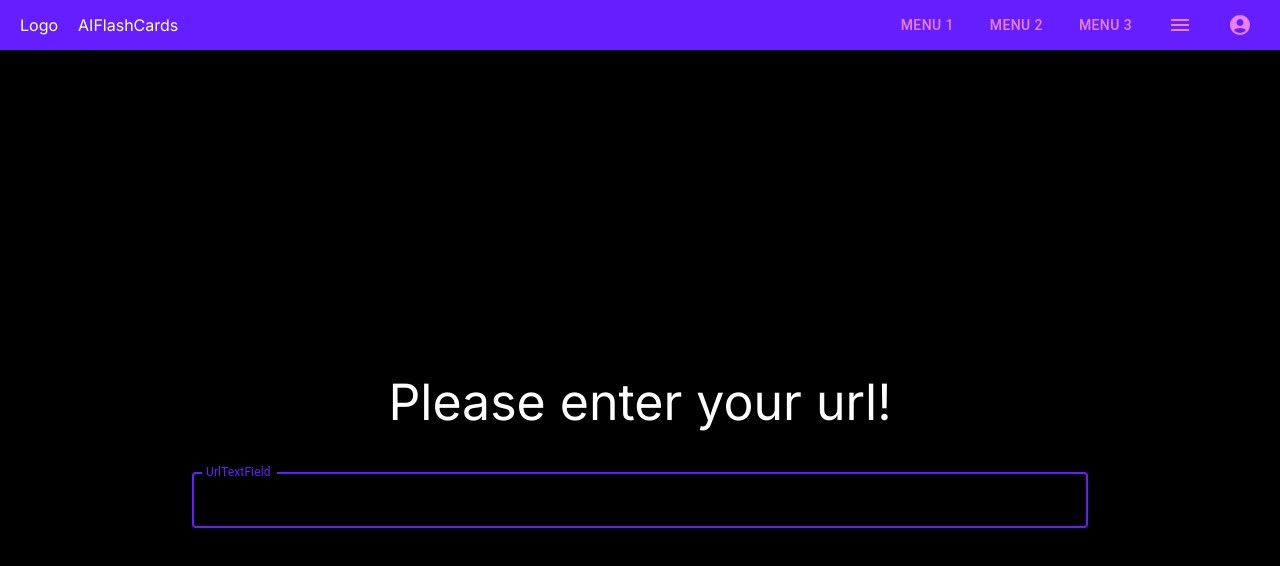
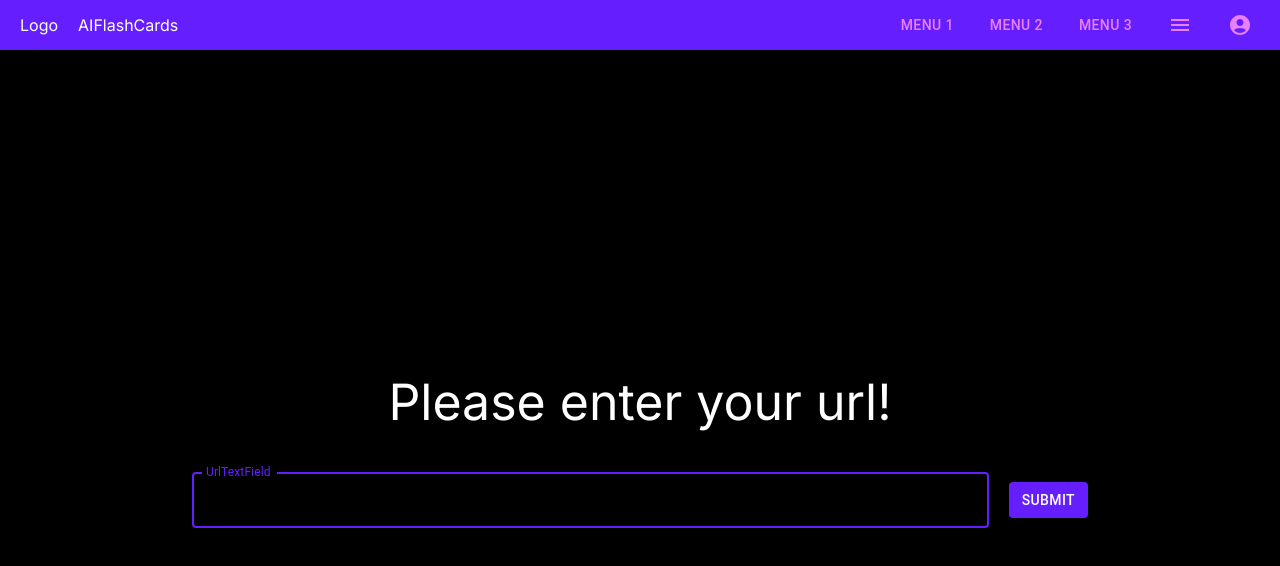
Before and after one commit to JonathanAHerrera/FlashcardAI, a Next.js app in the folder flashcardai/: page / in a window 1280 px wide. Shown: the top 566 px of the page. Built offline with nearby package versions, Linux system fonts and the light colour scheme.

Commit message:
Add submit button

```diff
--- /dev/null
+++ b/flashcardai/app/api/transcript/route.js
@@ -0,0 +1 @@
+import {NextResponse} from 'next/server'
--- a/flashcardai/app/page.js
+++ b/flashcardai/app/page.js
@@ -56,8 +56,9 @@ export default function Home() {
         </Box>
         <Box width={'100%'} height={'100vh'} display={'flex'} justifyContent={'center'} alignItems={'center'} flexDirection={'column'} gap={'40px'}>
           <Box color={'#ffffff'} fontSize={'50px'}>Please enter your url!</Box>
-          <Box width={'70%'} display={'flex'} justifyContent={'center'} alignItems={'center'}>
+          <Box width={'70%'} display={'flex'} justifyContent={'center'} alignItems={'center'} gap='20px'>
             <TextField fullWidth label="UrlTextField" id="UrlTextField" sx={{ input: { color: '#ffffff' } }} focused/>
+            <Button variant='contained'>Submit</Button>
           </Box>
         </Box>
       </Box>
```
